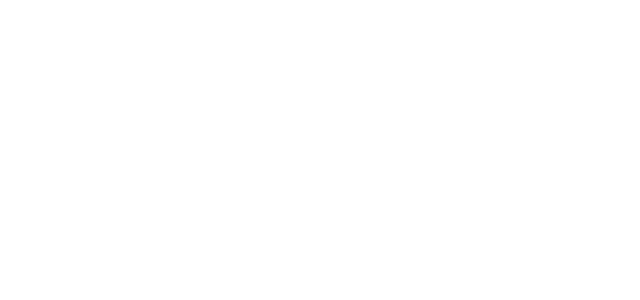
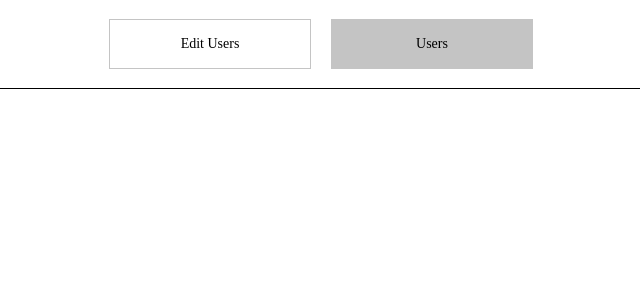
Before and after one commit to Vnyway/test_react, a React (Create React App) app in the folder task/: page / in a window 1280 px wide. Shown: the top 300 px of the page, without its empty margins (319-959 px from the left). Built offline with nearby package versions, Linux system fonts and the light colour scheme.

Commit message:
створення хедера

```diff
--- a/task/src/App.jsx
+++ b/task/src/App.jsx
@@ -1,9 +1,11 @@
 import { BrowserRouter, Route, Routes } from "react-router-dom";
 import { EditUsers, Users } from "./pages";
+import { Header } from "./components";
 
 const App = () => {
   return (
     <BrowserRouter>
+      <Header />
       <Routes>
         <Route path="/" element={<Users />} />
         <Route path="/edit" element={<EditUsers />} />
--- /dev/null
+++ b/task/src/components/Header.jsx
@@ -0,0 +1,26 @@
+import { useState } from "react";
+import { NavigationButton } from "./";
+
+const Header = () => {
+  const [isPageActive, setIsPageActive] = useState(2);
+  return (
+    <nav className="header">
+      <NavigationButton
+        id={1}
+        text={"Edit Users"}
+        path="/edit"
+        isPageActive={isPageActive}
+        setIsPageActive={setIsPageActive}
+      />
+      <NavigationButton
+        id={2}
+        text={"Users"}
+        path="/"
+        isPageActive={isPageActive}
+        setIsPageActive={setIsPageActive}
+      />
+    </nav>
+  );
+};
+
+export default Header;
--- a/task/src/components/NavigationButton.jsx
+++ b/task/src/components/NavigationButton.jsx
@@ -1,11 +1,19 @@
 import { Link } from "react-router-dom";
 
-const NavigationButton = ({ text, ref, isPageActive, setIsPageActive }) => {
+const NavigationButton = ({
+  id,
+  text,
+  path,
+  isPageActive,
+  setIsPageActive,
+}) => {
   return (
     <Link
-      to={ref}
-      onClick={setIsPageActive}
-      className={`page-button ${isPageActive && "selected-page-button"}`}>
+      to={path}
+      onClick={() => setIsPageActive(id)}
+      className={`page-button ${
+        isPageActive === id && "selected-page-button"
+      }`}>
       {text}
     </Link>
   );
--- /dev/null
+++ b/task/src/components/index.js
@@ -0,0 +1,4 @@
+import NavigationButton from "./NavigationButton";
+import Header from "./Header";
+
+export { NavigationButton, Header };
--- a/task/src/index.css
+++ b/task/src/index.css
@@ -1,3 +1,8 @@
+* {
+  margin: 0;
+  padding: 0;
+}
+
 .page-button {
   width: 200px;
   height: 48px;
@@ -7,10 +12,21 @@
   font-weight: 300;
   font-size: 14px;
   line-height: 20px;
-  border-width: 1px;
-  border-color: #c4c4c4;
+  border: #c4c4c4 1px solid;
+  text-decoration: none;
+  color: #000000;
 }
 
 .selected-page-button {
   background-color: #c4c4c4;
 }
+
+.header {
+  height: 88px;
+  width: 100%;
+  display: flex;
+  align-items: center;
+  justify-content: center;
+  gap: 20px;
+  border-bottom: #000000 1px solid;
+}
```
